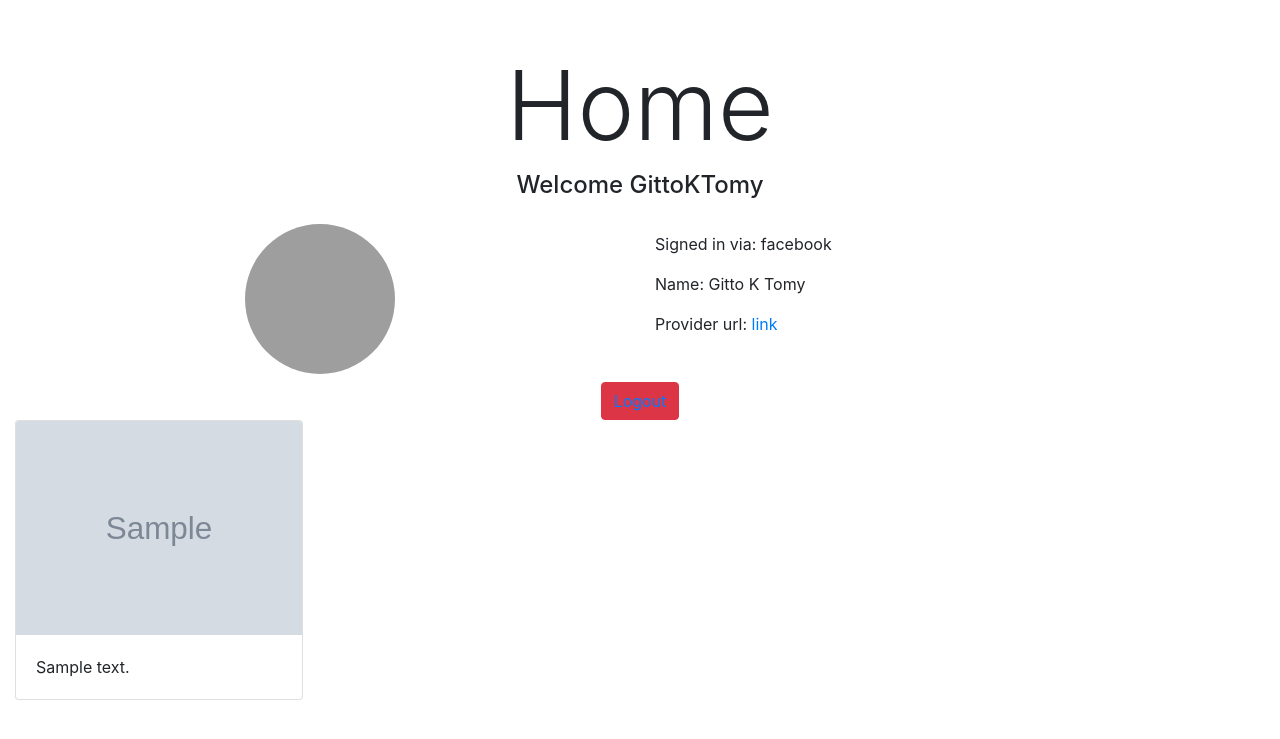
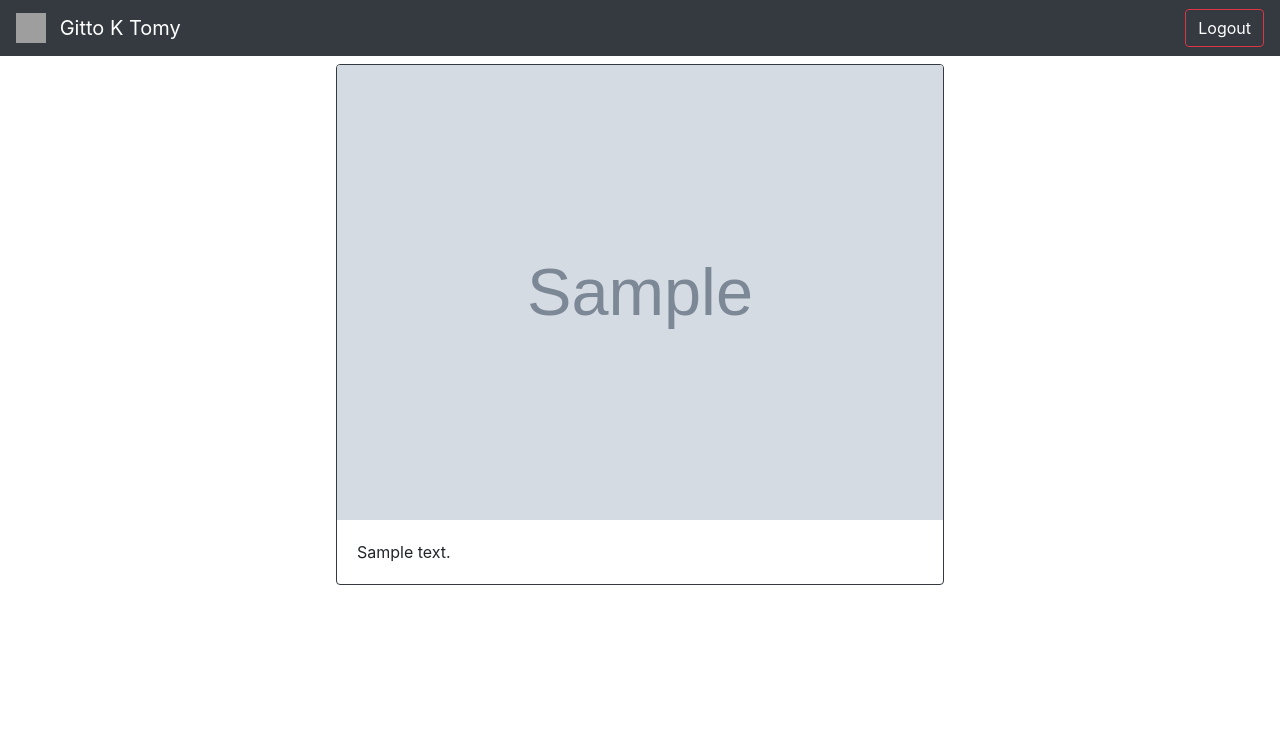
Before and after one commit to gittokpr/social_feed, a Django app: template social_feed/core/templates/home.html in a window 1280 px wide. Shown: the top 739 px of the page. Run offline with Django 3.2, Linux system fonts and the light colour scheme; a user stored in the database is signed in; data comes from the database, SQL or seed files in the repository; both versions use the stored data as it was after the commit; tables that the repository leaves empty hold one stand-in row (values such as "Sample post"); the template is opened without the code that fills it: most values are stand-ins (such as "Sample title", 1, 10 or a date in 2020); grey boxes marked "Sample" are stand-in pictures; grey boxes are pictures that could not be loaded.

Commit message:
updated ui

```diff
--- a/social_feed/core/templates/base.html
+++ b/social_feed/core/templates/base.html
@@ -12,9 +12,9 @@
     <title>Social Auth with Django</title>
 </head>
 <body>
-    <div class="container-fluid">
+    {% block nav %} {% endblock %}
+    <div class="container-fluid mt-5">
         <div>
-            <h1 class="mt-5 display-1 text-center">{% block title %}{% endblock %}</h1>
                 {% block content %}
                 {% endblock %}
         </div>
--- a/social_feed/core/templates/home.html
+++ b/social_feed/core/templates/home.html
@@ -1,41 +1,35 @@
 <!-- templates/home.html -->
 
 {% extends 'base.html' %}
-{% block title %} Home {% endblock %}
+{% block nav %}
+  {% for auth in backends.associated %}
+    {% if auth.provider == 'facebook' %}
+      <nav class="navbar fixed-top navbar-dark bg-dark">
+        <a class="navbar-brand" href="#">
+          <img src="{{auth.extra_data.picture.data.url}}" width="30" height="30" class="d-inline-block align-top mr-2" alt="">
+          {{auth.extra_data.name}}
+        </a>
+        <button class="btn btn-outline-danger my-2 my-sm-0">
+          <a class="text-white" href="{% url 'logout' %}">Logout</a>
+        </button>
+      </nav>
+    {% endif %}
+  {% endfor %}
+{% endblock %}
 {% block content %}
-<div class="row">
-    <div class="col-sm-12 mb-3">
-        <h4 class="text-center"> Welcome {{ user.username }} </h4>
-    </div>
-    {% for auth in backends.associated %}
-
-          {% if auth.provider == 'facebook' %}
-            <div class="col-md-6 text-center">
-                <img src="{{auth.extra_data.picture.data.url}}" alt="" width="150" height="150" style="border-radius: 50%">
-            </div>
-            <div class="col-md-6 social-container my-2">
-                <p>Signed in via: {{ auth.provider }}</p>
-                <p>Name: {{ auth.extra_data.name }}</p>
-                <p>Provider url: <a href="{{auth.extra_data.profile_url}}">link</a></p>
-            </div>
-          {% endif %}
-
-        {% endfor %}
-
-        <div class="col-sm-12 mt-2 text-center">
-          <button class="btn btn-danger">
-            <a href="{% url 'logout' %}">Logout</a>
-          </button>
-        </div>
-</div>
+<div class="row mt-1">
   {% for post in posts %}
     {% if post.media %}
-    <div class="card" style="width: 18rem;">
+    <div class="col-sm-12 justify-content-center">
+      <div class="card border-dark mx-auto mt-3" style="width: 38rem;">
         <img src={{post.media.image.src}} class="card-img-top" alt="...">
         <div class="card-body">
           <p class="card-text">{{ post.description }}</p>
         </div>
       </div>
+    </div>
     {% endif %}
   {% endfor %}
+</div>
+
 {% endblock %}
--- a/social_feed/core/templates/login.html
+++ b/social_feed/core/templates/login.html
@@ -1,8 +1,8 @@
 <!-- templates/login.html -->
 
 {% extends 'base.html' %}
-{% block title %} Sign in {% endblock %}
 {% block content %}
+<h1 class="mt-5 display-1 text-center">Sign In</h1>
 <div class="row mt-5">
     <div class="col-sm-12 d-flex justify-content-center">
         <button class="btn btn-dark">
```
Also changed, not shown: social_feed/db.sqlite3, 1 other file. Lines whose indentation alone changed are shown as unchanged.
